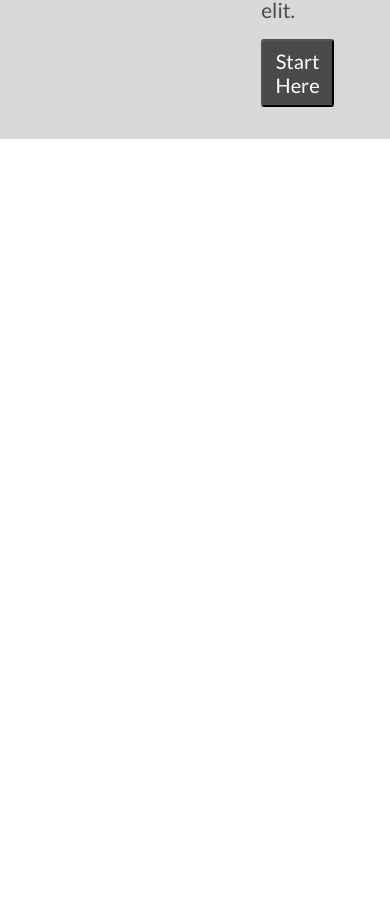
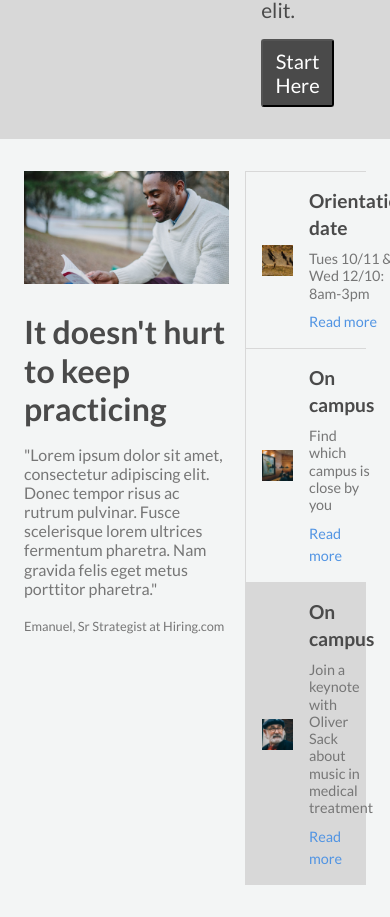
Before and after one commit to mayankdwivedidev/colmaracademy, a plain HTML site: page index.html in a window 390 px wide. Shown: the part 477-1394 px from the top of the page. Before the commit the page ends 844 px from the top, so only its background shows below. Drawn offline with Linux system fonts and the light colour scheme.

Commit message:
added information section, images, content and mobile content

```diff
--- a/index.html
+++ b/index.html
@@ -62,6 +62,49 @@
       </div>
     </section>
 
+    <!-- Information Section  -->
+
+    <section>
+      <div class="main-info">
+        <div class="column-a">
+          <img src="resources/images/information-main.jpg" alt="man reading a book">
+          <h2>It doesn't hurt to keep practicing</h2>
+          <p>"Lorem ipsum dolor sit amet, consectetur adipiscing elit.
+            Donec tempor risus ac rutrum pulvinar.
+            Fusce scelerisque lorem ultrices fermentum pharetra.
+            Nam gravida felis eget metus porttitor pharetra." </p>
+          <span>Emanuel, Sr Strategist at Hiring.com</span>
+        </div>
+        <div class="column-b">
+          <div class="object">
+            <img class="desk"src="resources/images/information-orientation.jpg" alt="shadows of students">
+            <img class="mobi"src="resources/images/information-orientation-mobile.jpg" alt="shadows of students">
+            <div class="content">
+              <h3>Orientation date</h3>
+              <p>Tues 10/11 & Wed 12/10: 8am-3pm</p>
+              <a href="#">Read more</a>
+            </div>
+          </div>
+          <div class="object">
+            <img class="desk"src="resources/images/information-campus.jpg" alt="students in campus">
+            <img class="mobi"src="resources/images/information-campus-mobile.jpg" alt="students in campus">
+            <div class="content">
+              <h3>On campus</h3>
+              <p>Find which campus is close by you</p>
+              <a href="#">Read more</a>
+            </div>
+          </div>
+          <div class="object">
+            <img class="desk"src="resources/images/information-guest-lecture.jpg" alt="guest lecture picture">
+            <img class="mobi"src="resources/images/information-guest-lecture-mobile.jpg" alt="guest lecture picture">
+            <div class="content">
+              <h3>On campus</h3>
+              <p>Join a keynote with Oliver Sack about music in medical treatment</p>
+              <a href="#">Read more</a>
+            </div>
+          </div>
+      </div>
+    </section>
 
   </body>
 </html>
--- a/resources/css/style.css
+++ b/resources/css/style.css
@@ -6,7 +6,6 @@
   html {
     line-height: 1.4;
     font-size: 16px;
-    color: #4a4a4a;
   }
 
   body {
@@ -113,6 +112,7 @@
     border-radius: 3px;
     font-weight: 300;
     width: 100%;
+    outline: none;
   }
 
   button:hover {
@@ -122,3 +122,83 @@
     cursor: pointer;
     transition: all 300ms linear;
   }
+
+ /* Information Section  */
+
+  .main-info {
+    background: #f3f5f5;
+    display: flex;
+    align-items: top;
+    padding: 2rem 1.5rem;
+  }
+
+  .main-info .column-a img {
+    width: 100%;
+  }
+
+  .main-info .column-a h2 {
+    line-height: 1.2;
+    padding: 1.5rem 0 1rem 0;
+    font-weight: bold;
+    font-size: 2rem;
+  }
+
+  .main-info .column-a p{
+    line-height: 1.2;
+    color: #767676;
+    padding-bottom: 1rem;
+  }
+
+  .main-info .column-a span {
+    color: #767676;
+    font-size: 0.8rem;
+  }
+
+  .main-info .column-b .object {
+    display: flex;
+    align-items: center;
+    border-left: 1px solid #d8d8d8;
+    padding: 1rem;
+    margin: 0 0 0 1rem;
+    border-top: 1px solid #d8d8d8;
+  }
+
+  .main-info .column-b .object:last-child {
+    background: #D8D8D8;
+  }
+
+  .main-info .column-b .object img {
+    width: 35%;
+    height: auto;
+  }
+
+  .main-info .column-b .object img.mobi {
+    display: none;
+  }
+
+  .main-info .column-b .object .content {
+    margin-left: 1rem;
+  }
+
+  .main-info .column-b .object .content h3 {
+    font-size: 1.2rem;
+    font-weight: bold;
+    padding-bottom: 0.5rem;
+  }
+
+  .main-info .column-b .object .content p {
+    font-size: 0.9rem;
+    padding-bottom: 0.5rem;
+    line-height: 1.2;
+    color: #767676;
+  }
+
+  .main-info .column-b .object .content a {
+    font-size: 0.9rem;
+    color: #5194e3;
+    text-decoration: none;
+  }
+
+  .main-info .column-b .object .content a:hover {
+    color: #5DB8D1;
+  }
```
